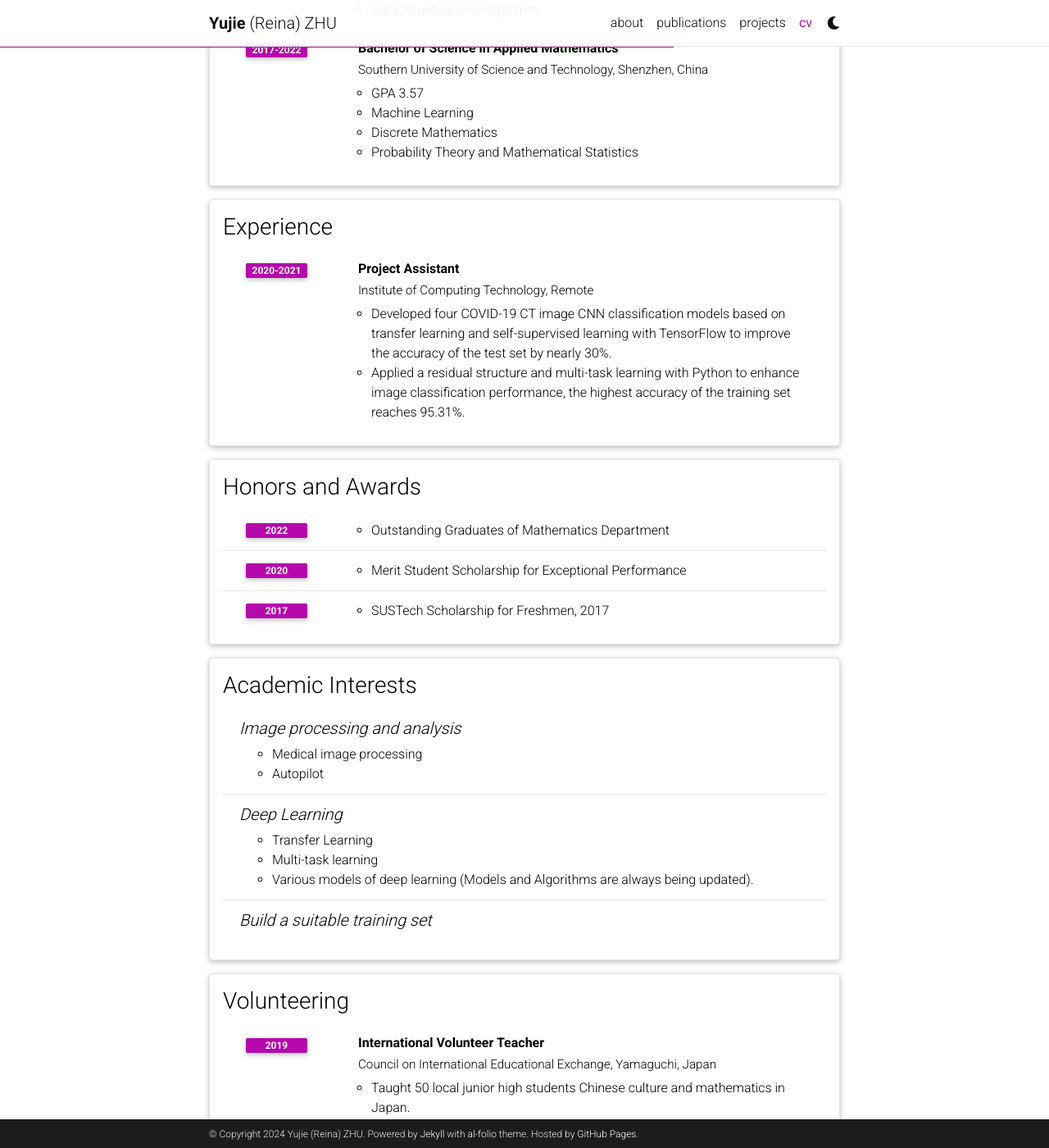
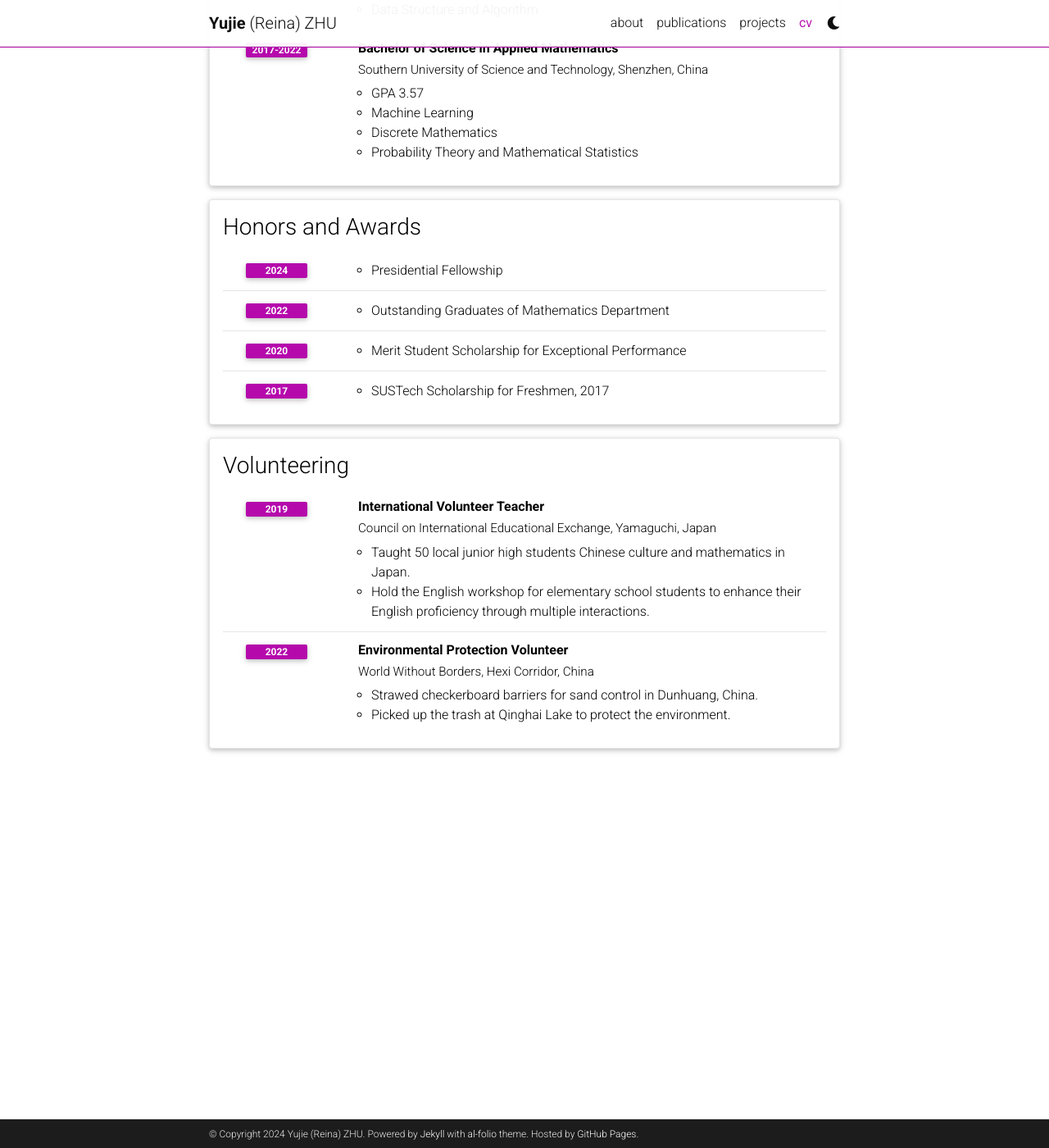
Before and after one commit to ReinaZhu/yujiezhu.github.io, a Jekyll site: the page built from _pages/cv.md, in a window 1280 px wide and 1400 px high, scrolled down 497 px. Shown: the whole window at 82% size. Built offline with Jekyll 4.4.1, drawn with Linux system fonts in a browser that asks for light colours; comment, search, counter and statistics services are not loaded; a style sheet for code colours, icons or effects is not loaded; some of the changed text lies outside the part shown.

Commit message:
Update cv.yml

```diff
--- a/_data/cv.yml
+++ b/_data/cv.yml
@@ -9,9 +9,9 @@
       institution: New York University, New York City, U.S.
       year: 2022-2024
       description:
-        - GPA 3.89
+        - GPA 3.90
         - Operation System
-        - Network Security
+        - Decision Models and Analytics
         - Data Structure and Algorithm
     - title: Bachelor of Science in Applied Mathematics
       institution: Southern University of Science and Technology, Shenzhen, China
@@ -22,19 +22,12 @@
         - Discrete Mathematics
         - Probability Theory and Mathematical Statistics
 
-- title: Experience
-  type: time_table
-  contents:
-    - title: Project Assistant
-      institution: Institute of Computing Technology, Remote
-      year: 2020-2021
-      description:
-        - Developed four COVID-19 CT image CNN classification models based on transfer learning and self-supervised learning with TensorFlow to improve the accuracy of the test set by nearly 30%.
-        - Applied a residual structure and multi-task learning with Python to enhance image classification performance, the highest accuracy of the training set reaches 95.31%.
-
 - title: Honors and Awards
   type: time_table
   contents:
+    - year: 2024
+      items:
+        - Presidential Fellowship
     - year: 2022
       items:
         - Outstanding Graduates of Mathematics Department
@@ -44,20 +37,6 @@
     - year: 2017
       items:
         - SUSTech Scholarship for Freshmen, 2017
-
-- title: Academic Interests
-  type: nested_list
-  contents:
-    - title: Image processing and analysis
-      items:
-        - Medical image processing
-        - Autopilot
-    - title: Deep Learning
-      items:
-        - Transfer Learning
-        - Multi-task learning
-        - Various models of deep learning (Models and Algorithms are always being updated).
-    - title: Build a suitable training set
 
 - title: Volunteering
   type: time_table
```
